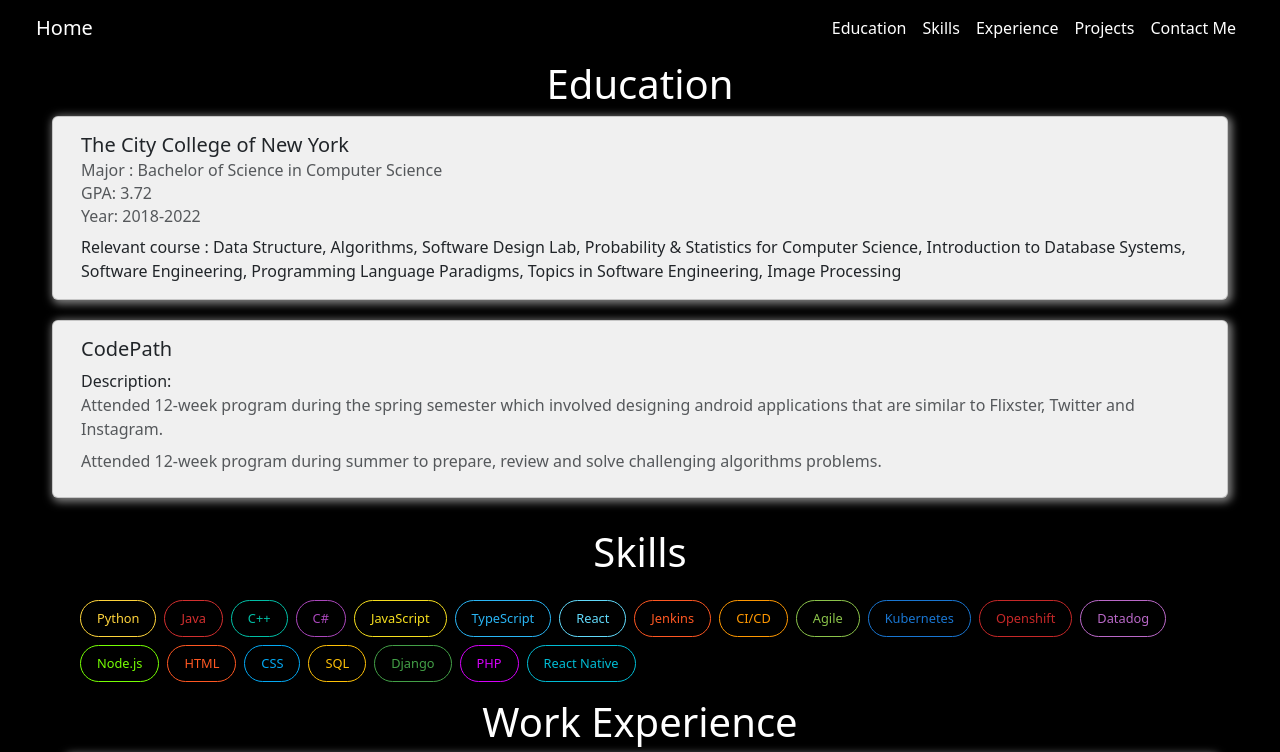
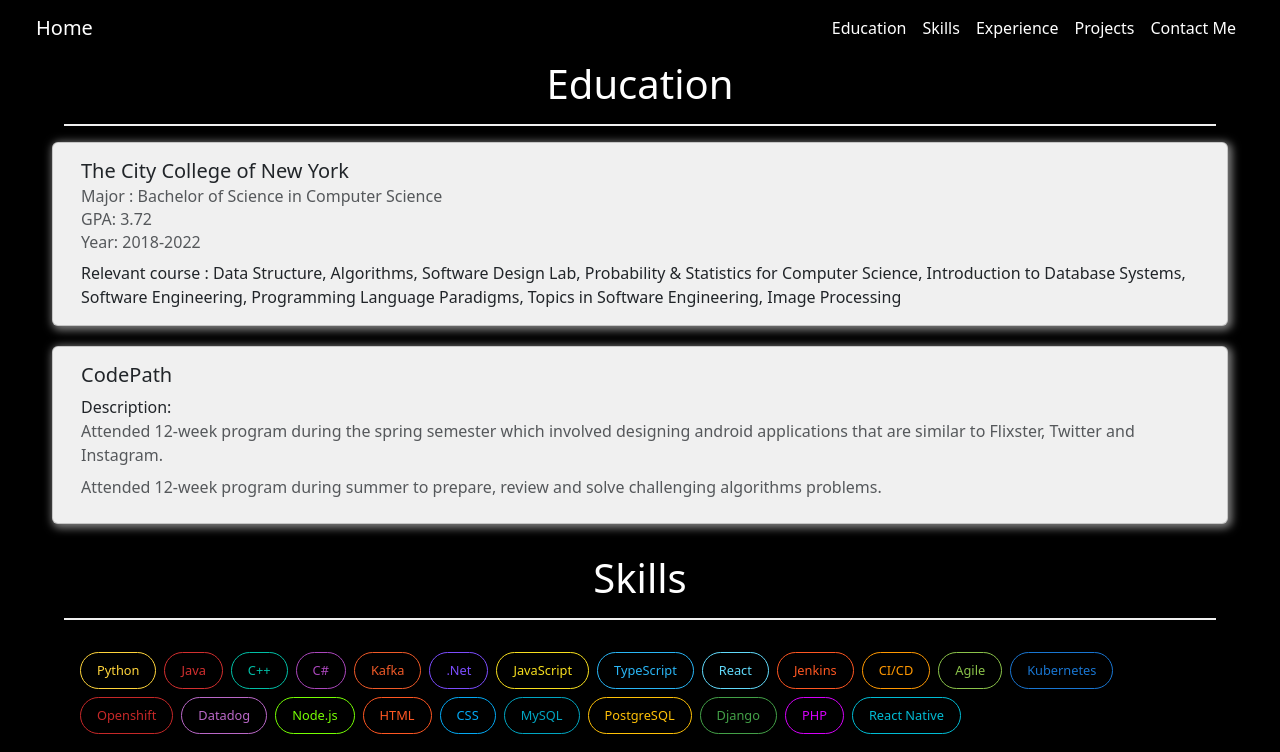
Before and after one commit to qxou14/personal_website, a React (Create React App) app: page / in a window 1280 px wide. Shown: the top 752 px of the page. Built offline with nearby package versions, Linux system fonts and the light colour scheme.

Commit message:
adjust styles

```diff
--- a/src/Component/CustomModal.js
+++ b/src/Component/CustomModal.js
@@ -5,7 +5,12 @@
   if (project === undefined) return;
   return (
     <>
-      <Modal show={showModal} onHide={closeModal} size="xl">
+      <Modal
+        show={showModal}
+        onHide={closeModal}
+        size="xl"
+        className="custom-modal"
+      >
         <Modal.Header closeButton>
           <Modal.Title>{project.title}</Modal.Title>
         </Modal.Header>
--- a/src/Component/EducationPage.js
+++ b/src/Component/EducationPage.js
@@ -7,6 +7,7 @@
       <h1 id="education" className="section-header-name">
         Education
       </h1>
+      <hr className="custom-hr-tag" />
       <Row className="education-content">
         <Card key={education.key} className="education-card">
           <Card.Body>
--- a/src/Component/Experience.js
+++ b/src/Component/Experience.js
@@ -7,6 +7,7 @@
       <h1 id="experience" className="section-header-name">
         Work Experience
       </h1>
+      <hr className="custom-hr-tag" />
       {content.map((exp) => (
         <Card key={exp.id} className="exp-content">
           <Card.Body style={{ backgroundColor: "#f0f0f0" }}>
--- a/src/Component/ProjectPage.js
+++ b/src/Component/ProjectPage.js
@@ -30,6 +30,7 @@
       <h1 id="project" className="section-header-name">
         Project
       </h1>
+      <hr className="custom-hr-tag" />
       <div className="project-list">
         {content.map((project) => (
           <Card className="project" key={project.id}>
--- a/src/Component/SkillContainer.js
+++ b/src/Component/SkillContainer.js
@@ -36,12 +36,18 @@
       return "#FF5722";
     case "css":
       return "#03A9F4";
-    case "sql":
+    case "postgresql":
       return "#FFC107";
+    case "mysql":
+      return "#00A6C2";
     case "django":
       return "#43A047";
     case "php":
       return "#D500F9";
+    case ".net":
+      return "#7C4DFF";
+    case "kafka":
+      return "#F05A28";
     default:
       return "gray";
   }
--- a/src/Component/Skills.js
+++ b/src/Component/Skills.js
@@ -6,6 +6,8 @@
   "Java",
   "C++",
   "C#",
+  "Kafka",
+  ".Net",
   "JavaScript",
   "TypeScript",
   "React",
@@ -18,7 +20,8 @@
   "Node.js",
   "HTML",
   "CSS",
-  "SQL",
+  "MySQL",
+  "PostgreSQL",
   "Django",
   "PHP",
   "React Native",
@@ -30,6 +33,7 @@
       <h1 className="section-header-name" id="skills">
         Skills
       </h1>
+      <hr className="custom-hr-tag" />
       <div className="skillpage-container">
         {skills.map((skill, index) => (
           <SkillContainer skill={skill} index={index} />
--- a/src/Style/app.css
+++ b/src/Style/app.css
@@ -171,5 +171,10 @@
 }
 
 .custom-hr-tag {
-  border: 1px solid white;
+  border: 1px solid #f0f0f0;
+  opacity: 1;
 }
+
+.custom-modal .modal-content {
+  background-color: #f0f0f0;
+}
```
